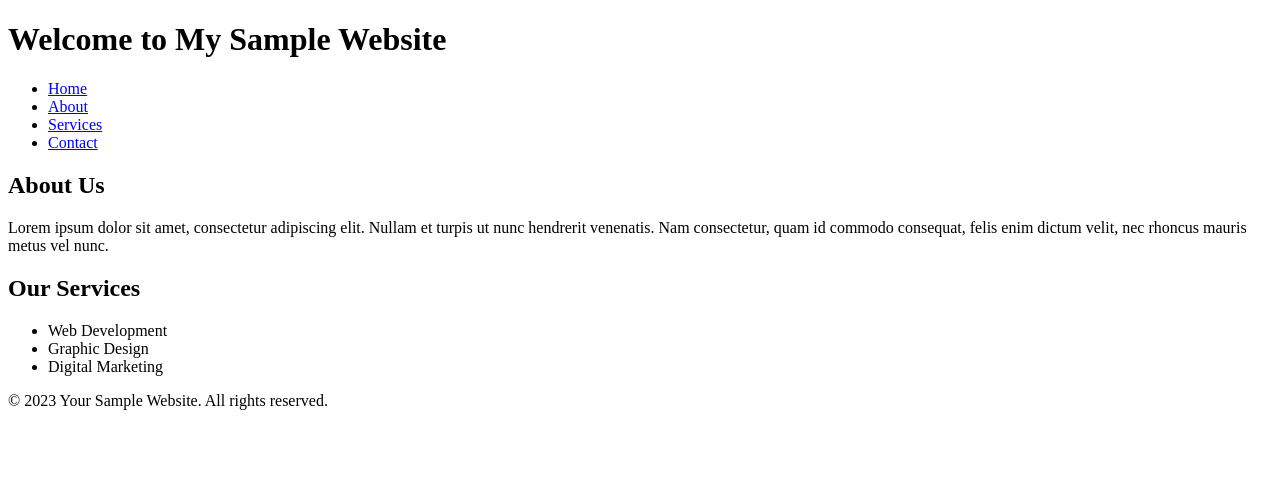
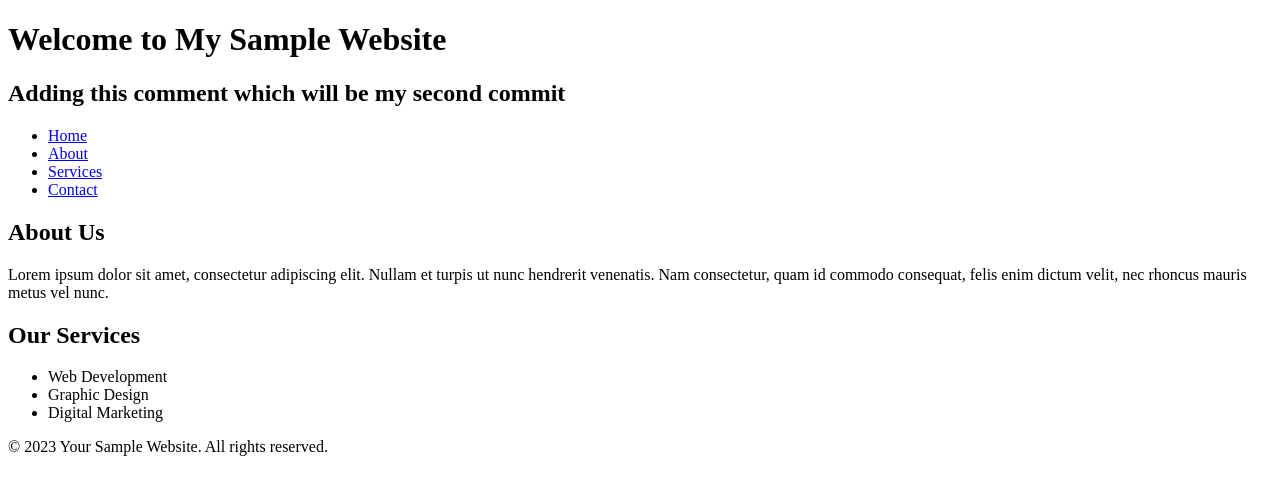
Before and after one commit to Piyush140899/Intern-Showcase, a plain HTML site: page index.html in a window 1280 px wide. Drawn offline with Linux system fonts and the light colour scheme.

Commit message:
second commit

```diff
--- a/index.html
+++ b/index.html
@@ -8,6 +8,9 @@
 <body>
     <header>
         <h1>Welcome to My Sample Website</h1>
+        <h2>
+            Adding this comment which will be my second commit
+        </h2>
     </header>
     <nav>
         <ul>
```
